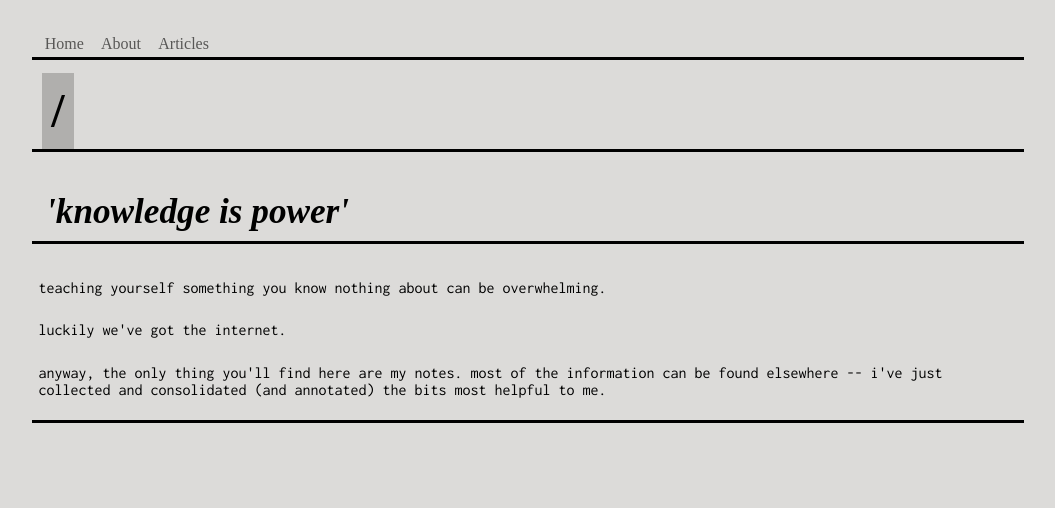
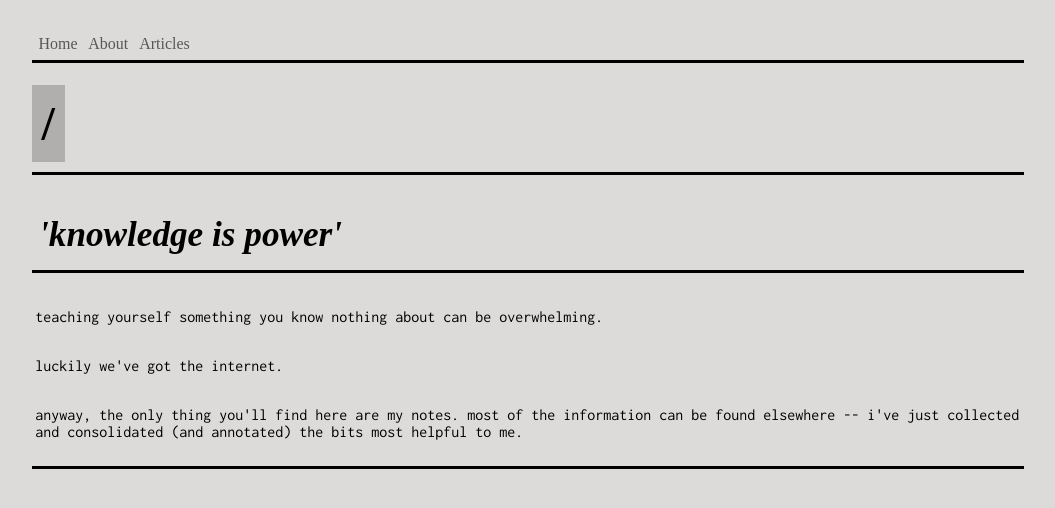
Before and after one commit to msawangwan/msawangwan.github.io, a Jekyll site: the page built from index.html, in a window 1280 px wide. Shown: the top 508 px of the page, without its empty margins (112-1167 px from the left). Built offline with Jekyll 4.4.1, drawn with Linux system fonts in a browser that asks for light colours; some web fonts are replaced.

```diff
--- a/css/style.css
+++ b/css/style.css
@@ -45,7 +45,7 @@ h1, h2 {
 
 /* top-right-bottom-left */
 h1, h2, p, ul, li {
-  margin: auto 0.2em auto 0.2em;
+  margin: 0.2em auto;
   padding: 0.2em;
 }
 
```
